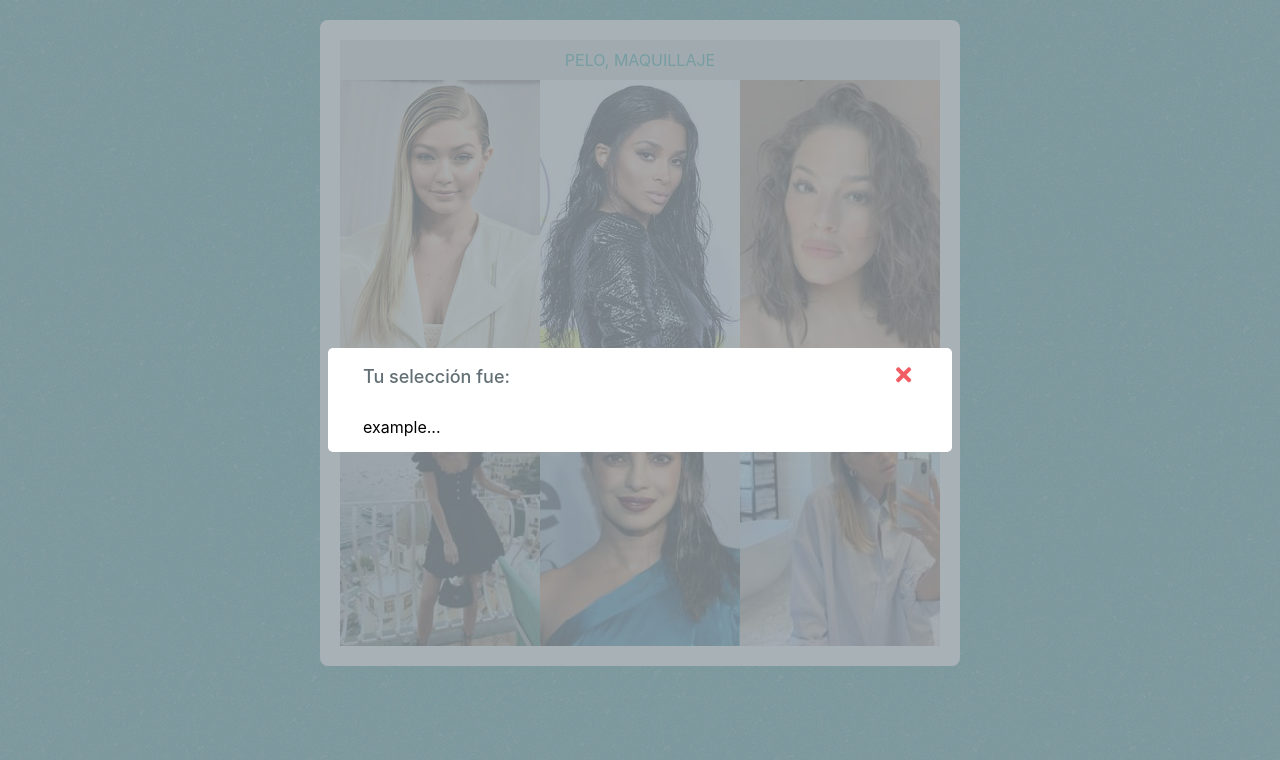
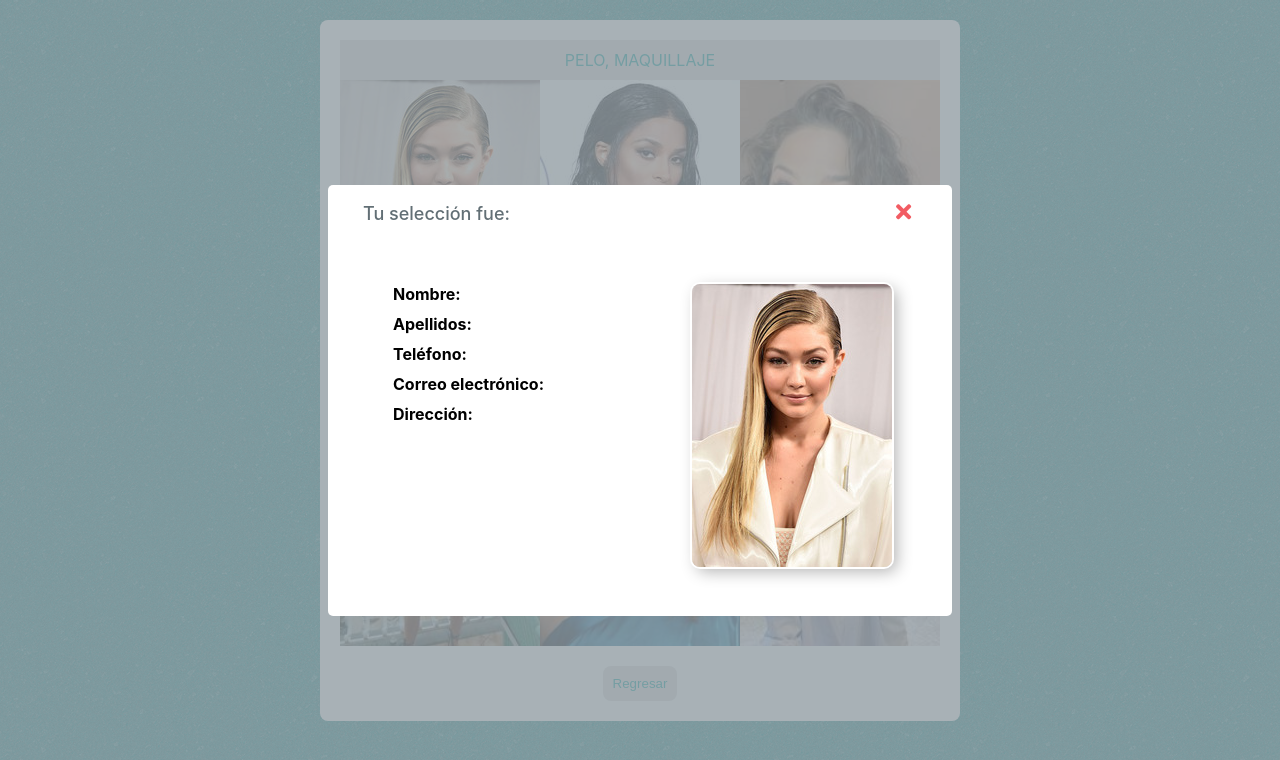
Before and after one commit to setohe0909/oiga-look, a React (Create React App) app: page /look in a window 1280 px wide. Both pictures are taken after a click on the button 440 px from the left and 221 px from the top of the page. Shown: the top 760 px of the page. Built offline with nearby package versions, Linux system fonts and the light colour scheme.

Commit message:
feat:changes for UI and context data

```diff
--- a/src/components/look/index.js
+++ b/src/components/look/index.js
@@ -1,23 +1,41 @@
 import React, { useState, useEffect } from 'react';
+import { useHistory } from 'react-router-dom';
 
 import CustomModal from '../ui/modal';
-
+import Card from '../ui/card';
 import withContext from '../../HOC/withContext';
 
 import { lookData } from './look';
-import { LookContainer, NavBar, LookOptions, Options } from './styles';
+import {
+  LookContainer,
+  NavBar,
+  LookOptions,
+  Options,
+  ButtonsContainer,
+  Button,
+} from './styles';
 
 const LookUser = ({ context }) => {
+  let history = useHistory();
+
   const [showModal, setShowmodal] = useState(false);
+  const [userData, setUserData] = useState({});
 
   useEffect(() => {
     if (context?.users) {
-      console.log('test', context.users.values);
+      setUserData(context.users.values);
     }
   }, [context]);
 
   const showValues = (item) => {
-    console.log('🚀 ~ file: index.js ~ line 20 ~ showValues ~ item', item);
+    const { users } = context;
+    const updateData = { ...users.values, image: item.img };
+
+    users.setAnyValue({
+      values: { $set: updateData },
+    });
+
+    setUserData(updateData);
     setShowmodal(!showModal);
   };
 
@@ -37,6 +55,9 @@ const LookUser = ({ context }) => {
             />
           ))}
         </LookOptions>
+        <ButtonsContainer>
+          <Button onClick={() => history.push('/')}>Regresar</Button>
+        </ButtonsContainer>
       </LookContainer>
 
       {showModal && (
@@ -46,7 +67,7 @@ const LookUser = ({ context }) => {
           callbackBtn={() => setShowmodal(!showModal)}
           modalTitle="Tu selección fue:"
         >
-          example...
+          <Card data={userData} />
         </CustomModal>
       )}
     </>
--- a/src/components/look/styles.js
+++ b/src/components/look/styles.js
@@ -26,7 +26,11 @@ export const LookContainer = styled.div`
 export const NavBar = styled.div`
   background: ${Colors.alto};
   padding: 10px 0 10px 0;
-  width: 600px;
+  width: 300px;
+
+  ${mq.md(css`
+    width: 600px;
+  `)};
 
   strong {
     color: ${Colors.persianGreen};
@@ -40,7 +44,11 @@ export const LookOptions = styled.div`
   flex-direction: row;
   flex-wrap: wrap;
   justify-content: center;
-  width: 600px;
+  width: 300px;
+
+  ${mq.md(css`
+    width: 600px;
+  `)};
 `;
 
 export const Options = styled.div`
@@ -50,10 +58,18 @@ export const Options = styled.div`
   align-items: center;
   background-image: url(${({ image }) => image});
   cursor: pointer;
-  width: 200px;
-  height: 283px;
+  width: 100px;
+  min-height: 183px;
   position: relative;
   background-size: cover;
+  background-repeat: no-repeat;
+  background-position: center center;
+
+  ${mq.md(css`
+    width: 200px;
+    height: 283px;
+    background-size: cover;
+  `)};
 
   &:hover {
     background-color: rgb(0 156 155 / 22%);
@@ -70,10 +86,34 @@ export const Options = styled.div`
       position: absolute;
       content: '';
       background-color: ${Colors.persianGreen};
-      width: 40px;
-      height: 40px;
-      border: 10px solid rgb(70 195 195 / 50%);
+      width: 30px;
+      height: 30px;
+      border: 8px solid rgb(70 195 195 / 50%);
+
       border-radius: 50%;
+
+      ${mq.md(css`
+        width: 40px;
+        height: 40px;
+        border: 10px solid rgb(70 195 195 / 50%); ;
+      `)};
     }
   }
 `;
+
+export const ButtonsContainer = styled.div`
+  margin-top: 20px;
+  display: flex;
+  flex-direction: row;
+  justify-content: space-between;
+  gap: 30px;
+`;
+
+export const Button = styled.button`
+  background: ${Colors.alto};
+  border: 0;
+  padding: 10px;
+  border-radius: 8px;
+  color: ${Colors.persianGreen};
+  cursor: pointer;
+`;
--- /dev/null
+++ b/src/components/ui/card/index.js
@@ -0,0 +1,44 @@
+import React from 'react';
+import PropTypes from 'prop-types';
+
+import { Container, IMG, Field } from './styles';
+
+const Card = ({ data }) => (
+  <Container>
+    <div>
+      <Field>
+        <strong>Nombre:</strong>
+        {data.name}
+      </Field>
+      <Field>
+        <strong>Apellidos:</strong>
+        {data.lastName}
+      </Field>
+      <Field>
+        <strong>Teléfono:</strong>
+        {data.phone}
+      </Field>
+      <Field>
+        <strong>Correo electrónico:</strong>
+        {data.email}
+      </Field>
+      <Field>
+        <strong>Dirección:</strong>
+        {data.address}
+      </Field>
+    </div>
+    <div>
+      <IMG alt="look" src={data.image} />
+    </div>
+  </Container>
+);
+
+Card.propTypes = {
+  data: PropTypes.shape,
+};
+
+Card.defaultProps = {
+  data: {},
+};
+
+export default Card;
--- /dev/null
+++ b/src/components/ui/card/styles.js
@@ -0,0 +1,24 @@
+import styled from '@emotion/styled';
+
+export const Container = styled.div`
+  width: 90%;
+  padding: 30px;
+  display: flex;
+  justify-content: center;
+  align-items: flex-start;
+  justify-content: space-between;
+`;
+
+export const Field = styled.div`
+  margin-bottom: 10px;
+
+  strong {
+    margin-right: 10px;
+  }
+`;
+
+export const IMG = styled.img`
+  border-radius: 8px;
+  box-shadow: inset 0 -3em 3em rgb(0 0 0 / 10%), 0 0 0 2px rgb(255 255 255),
+    0.3em 0.3em 1em rgb(0 0 0 / 30%);
+`;
```
